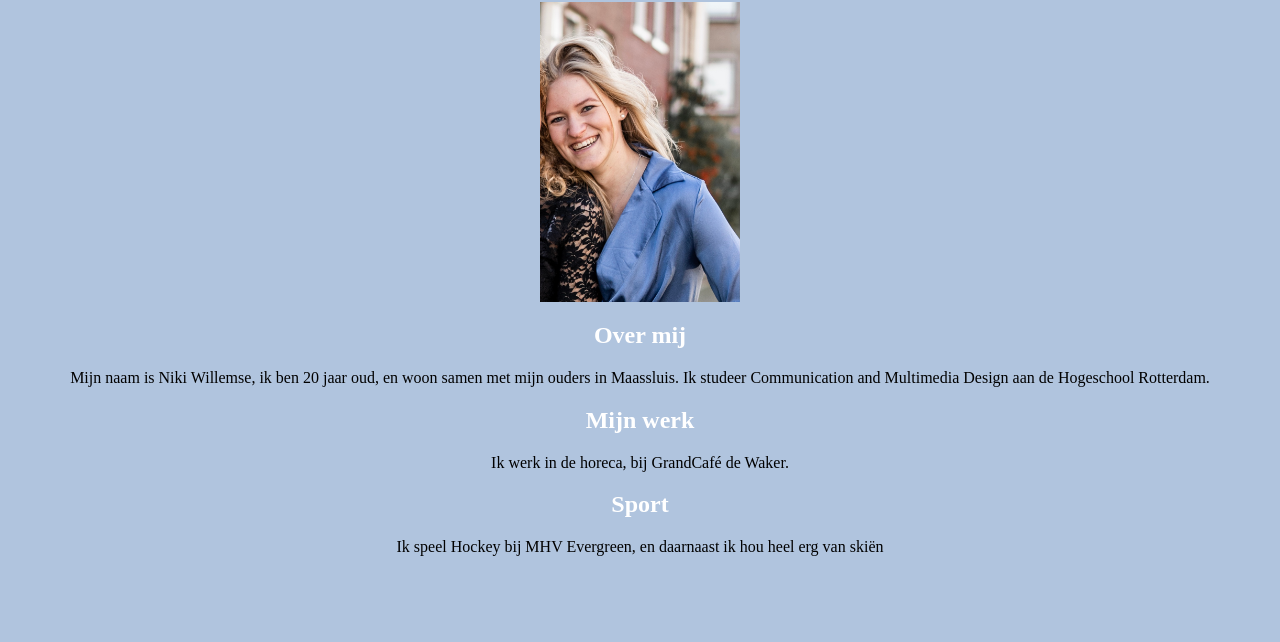
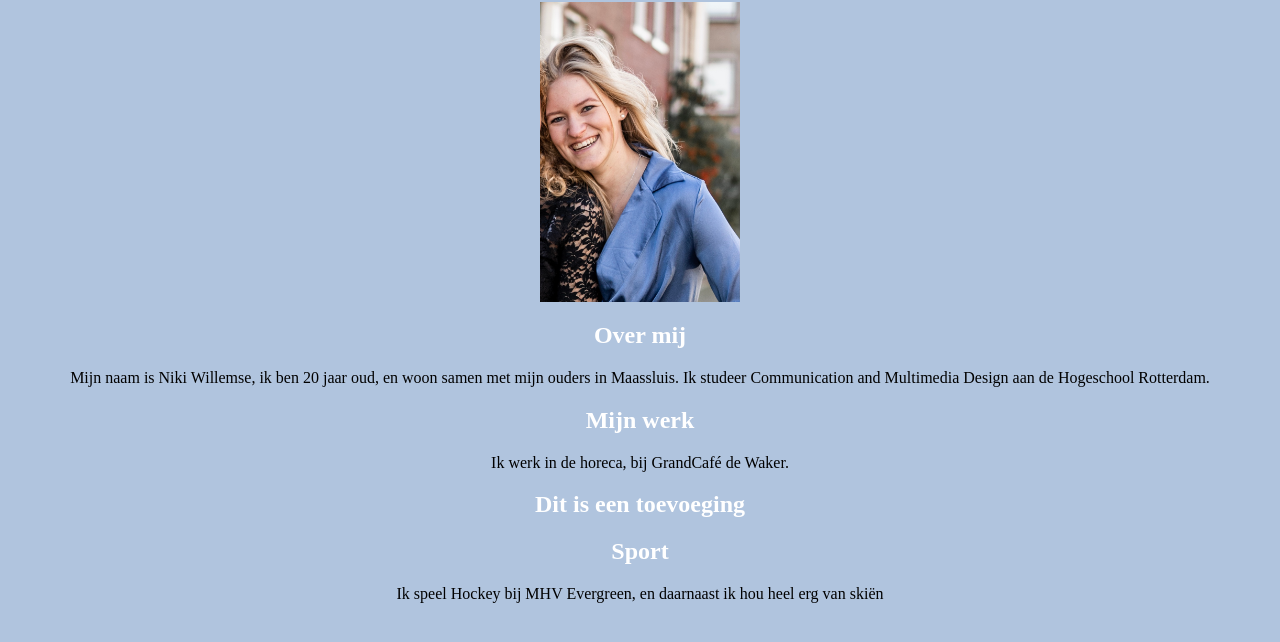
Before and after one commit to NLWILLEMSE/CU2, a plain HTML site: page index.html in a window 1280 px wide. Shown: the part 78-720 px from the top of the page. Drawn offline with Linux system fonts and the light colour scheme.

Commit message:
versie 2

```diff
--- a/index.html
+++ b/index.html
@@ -15,6 +15,8 @@
         <h2>Mijn werk</h2>
         <p>Ik werk in de horeca, bij GrandCaf&eacute; de Waker.</p>
 
+        <h2>Dit is een toevoeging</h2>
+
         <h2>Sport</h3>
         <p>Ik speel Hockey bij MHV Evergreen, en daarnaast ik hou heel erg van ski&euml;n</p>
 
```
